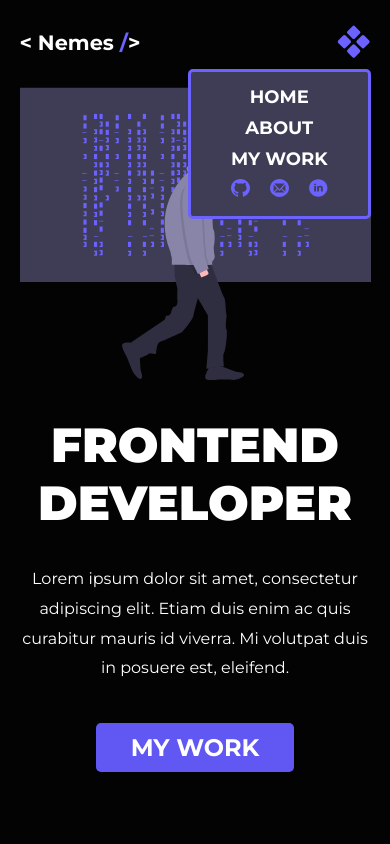
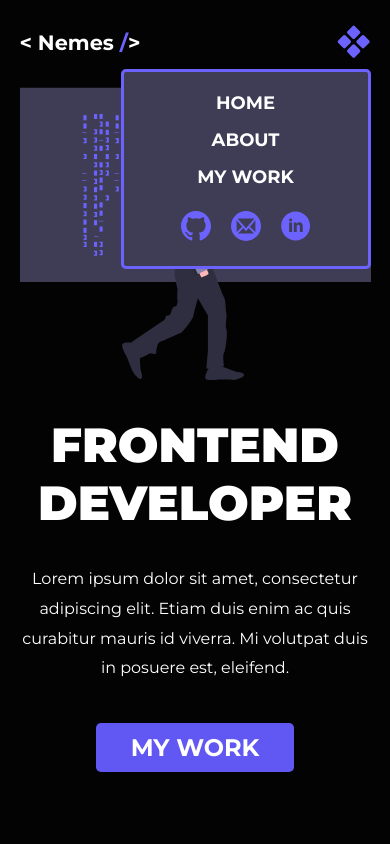
Before and after one commit to NemesOliver/portfolio-nextJS, a Next.js app: page / in a window 390 px wide. Both pictures are taken after a click on the element 353 px from the left and 42 px from the top of the page. Shown: the top 844 px of the page. Built offline with nearby package versions, Linux system fonts and the light colour scheme.

Commit message:
add size to mobile menu

```diff
--- a/components/Navbar.js
+++ b/components/Navbar.js
@@ -76,8 +76,8 @@ const Navbar = () => {
                     <Image
                       src={`/assets/${src}`}
                       alt={altTag}
-                      height="25"
-                      width="25"
+                      height="30"
+                      width="30"
                     />
                   </a>
                 ))}
--- a/components/styles/Navbar.styles.js
+++ b/components/styles/Navbar.styles.js
@@ -48,7 +48,7 @@ export const Nav = styled.nav`
     &-mobile {
       display: none;
       flex-direction: row;
-      /* margin-top: 0.5rem; */
+      margin-top: 0.5rem;
     }
   }
 
@@ -68,6 +68,7 @@ export const Nav = styled.nav`
       border: 3px solid ${({ theme }) => theme.primary};
       border-radius: 5px;
       padding: 5px 30px;
+      min-width: 250px;
 
       a {
         font-size: 1.125rem;
@@ -108,6 +109,7 @@ export const Nav = styled.nav`
       top: 44px;
       right: 0 !important;
       align-items: center;
+      min-height: 200px;
     }
 
     .socials-mobile {
```
